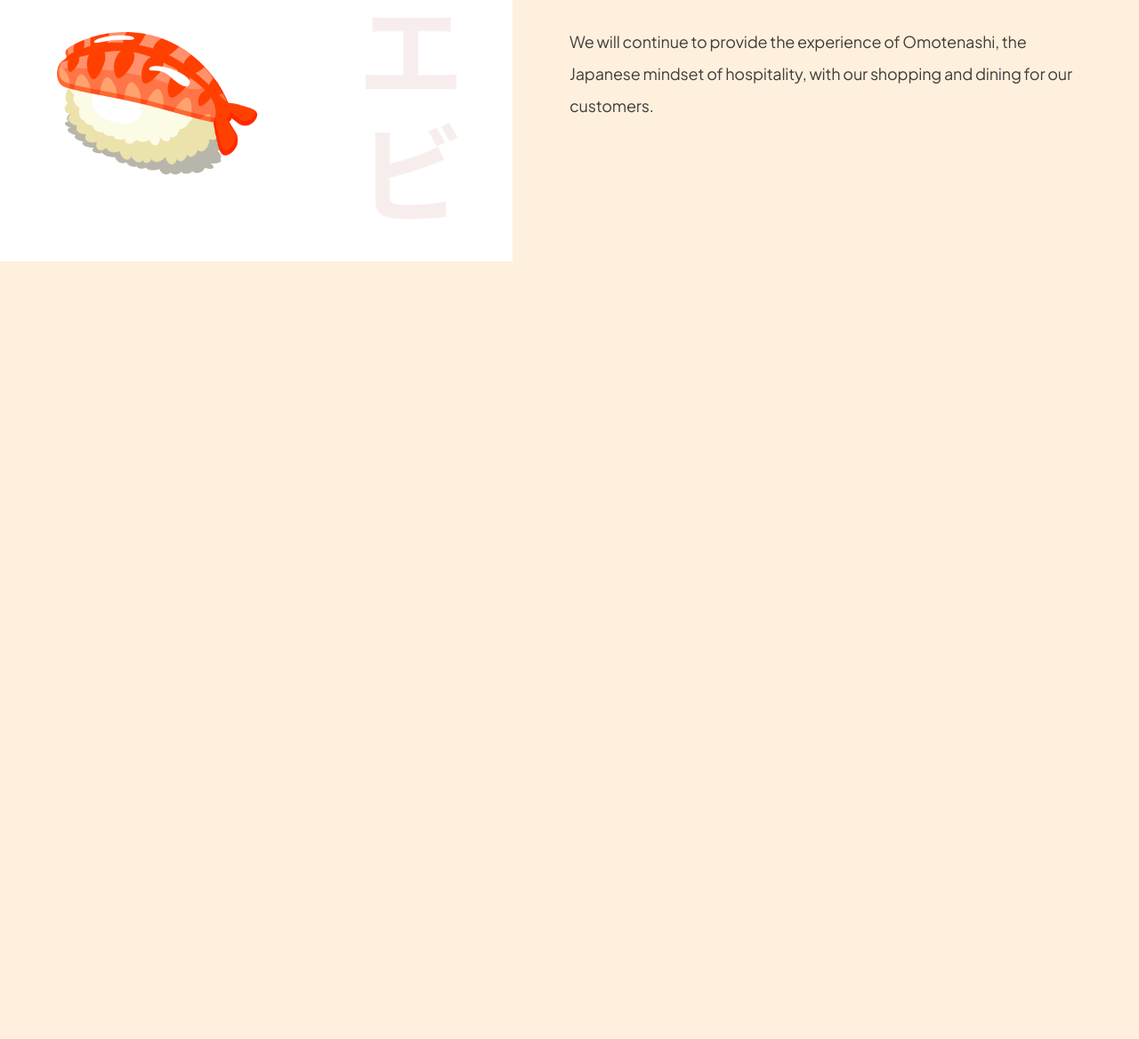
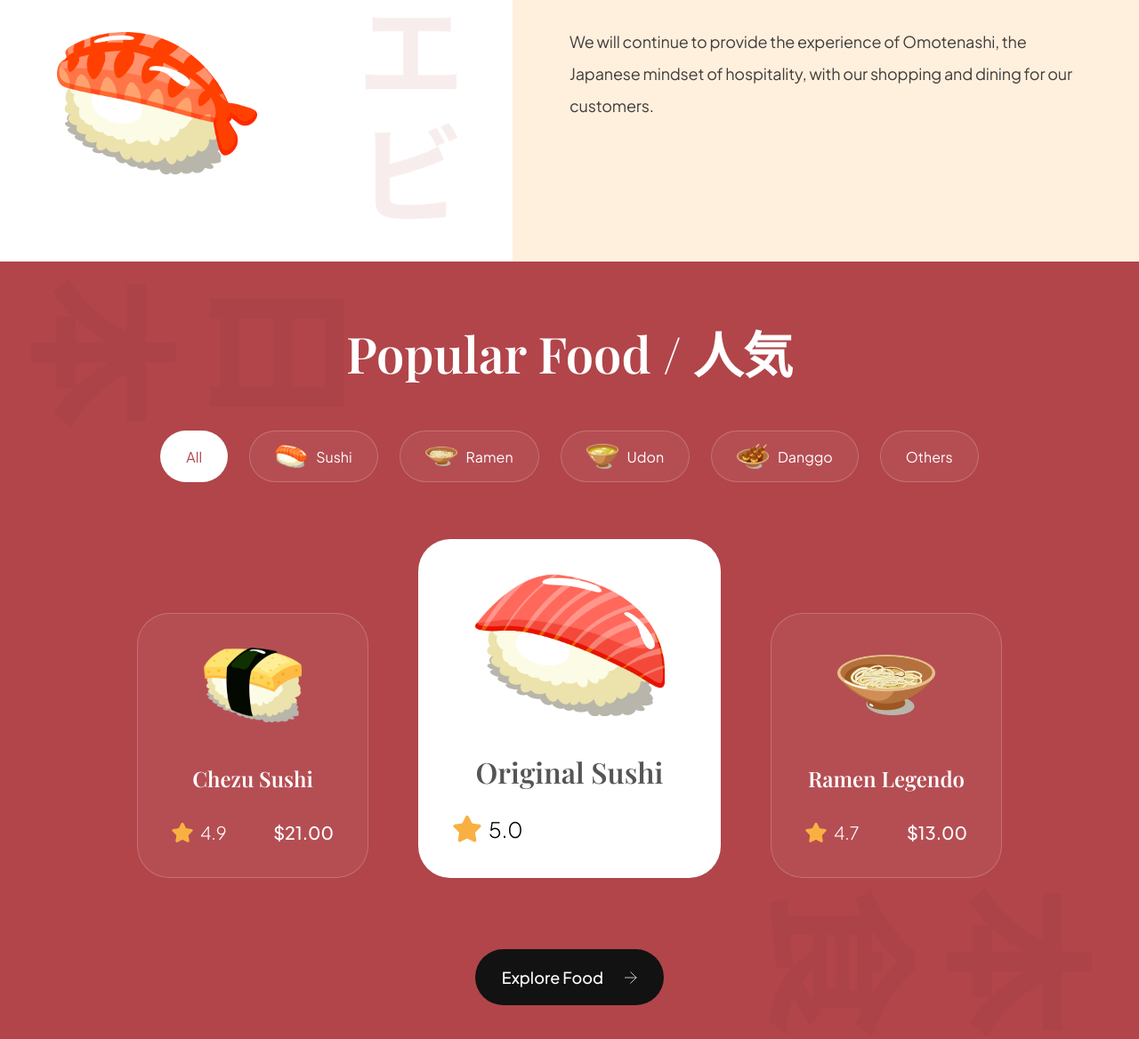
Before and after one commit to sworrrnimaS/Sushi-Website, a website built with Vite: page index.html in a window 1280 px wide. Shown: the part 1224-2392 px from the top of the page at 89% size. Before the commit the page ends 1518 px from the top, so only its background shows below. Built offline with nearby package versions, Linux system fonts and the light colour scheme.

Commit message:
Completed the Menu/ Popular section

```diff
--- a/css/sections/popular.css
+++ b/css/sections/popular.css
@@ -0,0 +1,183 @@
+.popular-foods {
+  padding: 64px;
+  display: flex;
+  flex-direction: column;
+  background-color: var(--primary-color);
+  background-image: url("../../assets/popular_bg.png");
+  background-position: center;
+  background-repeat: no-repeat;
+  background-size: contain;
+  overflow: hidden;
+}
+
+.popular-foods__title {
+  font-size: 56px;
+  font-family: var(--playfair-display);
+  font-weight: 600;
+  line-height: 78px;
+  color: #fff;
+  text-align: center;
+}
+
+.popular-foods__filters {
+  margin-top: 48px;
+  max-width: 100%;
+  overflow-x: auto;
+  display: flex;
+  justify-content: center;
+  gap: 24px;
+}
+
+.popular-foods__filter-btn {
+  padding: 10px 28px;
+  display: flex;
+  flex-direction: row;
+  align-items: center;
+  gap: 10px;
+  background: rgba(255, 255, 255, 0.05);
+  border: 1px solid rgba(255, 255, 255, 0.2);
+  border-radius: 46px;
+  font-size: 16px;
+  font-weight: 300px;
+  line-height: 25px;
+  font-family: var(--plus-jakarta-sans);
+  color: #fff;
+  cursor: pointer;
+}
+
+.popular-foods__filter-btn img {
+  width: 36px;
+  height: 36px;
+  object-fit: contain;
+}
+
+.popular-foods__filter-btn.active {
+  background: #fff;
+  color: var(--primary-color);
+}
+
+.popular-foods__filter-btn:hover {
+  background: #fff;
+  color: var(--primary-color);
+}
+
+.popular-foods__catalogue {
+  margin-top: 64px;
+  display: flex;
+  justify-content: center;
+  align-items: flex-end;
+  flex-wrap: wrap;
+  gap: 56px;
+}
+
+.popular-foods__button {
+  width: fit-content;
+  padding: 20px 30px; /*T|B L|R*/
+  margin: 80px auto 0;
+  font-weight: 500;
+  font-size: 18px;
+  line-height: 23px;
+  font-family: var(--plus-jakarta-sans);
+  color: #fff;
+  border: none;
+  outline: none;
+  background: var(--secondary-color);
+  border-radius: 64px;
+  cursor: pointer;
+}
+
+.popular-foods__button img {
+  width: 14px;
+  height: 14px;
+  object-fit: contain;
+  margin-left: 21px;
+}
+
+.popular-foods__card {
+  padding: 38px;
+  min-width: 260px;
+  height: fit-content;
+  display: flex;
+  align-items: center;
+  flex-direction: column;
+  border-radius: 36px;
+  background: rgba(255, 255, 255, 0.05);
+  border: 1px solid rgba(255, 255, 255, 0.2);
+}
+
+.popular-foods__card-image {
+  width: 110px;
+  height: 84px;
+  object-fit: contain;
+}
+
+.popular-foods__card-title {
+  margin-top: 47px;
+  font-weight: 600;
+  font-size: 24px;
+  line-height: 32px;
+  font-family: var(--playfair-display);
+  color: #fff;
+  text-align: center;
+}
+
+.popular-foods__card-details {
+  width: 100%;
+  margin-top: 32px;
+}
+
+.popular-foods__card-rating {
+  display: flex;
+  align-items: center;
+  gap: 8px;
+}
+
+.popular-foods__card-rating img {
+  width: 24px;
+  height: 24px;
+  object-fit: contain;
+}
+
+.popular-foods__card-rating p {
+  font-size: 20px;
+  font-weight: 300;
+  font-family: var(--plus-jakarta-sans);
+  color: #fff;
+}
+
+.popular-foods__card-price {
+  font-size: 20px;
+  font-weight: 500;
+  font-family: var(--plus-jakarta-sans);
+  color: #fff;
+}
+
+.popular-foods__card.active-card {
+  background: #fff;
+  width: 340px;
+}
+
+.popular-foods__card.active-card .popular-foods__card-image {
+  width: 214px;
+  height: 160px;
+}
+
+.popular-foods__card.active-card .popular-foods__card-title {
+  color: var(--black-500);
+  font-size: 32px;
+}
+
+.popular-foods__card.active-card .popular-foods__card-rating img {
+  width: 32px;
+  height: 32px;
+}
+
+.popular-foods__card.active-card .popular-foods__card-rating p {
+  font-size: 24px;
+  color: var(--grey-100);
+}
+
+.popular-foods__card.active-card .popular-foods__card-price {
+  font-size: 24px;
+  coloe: var(--secondary-color);
+}
--- a/index.html
+++ b/index.html
@@ -109,6 +109,76 @@
         </p>
       </div>
     </section>
+    <section class="popular-foods" id="menu">
+      <h2 class="popular-foods__title">Popular Food / 人気</h2>
+      <div class="popular-foods__filters sushi__hide-scrollbar">
+        <button class="popular-foods__filter-btn active">All</button>
+        <button class="popular-foods__filter-btn">
+          <img src="assets/sushi-9.png" alt="sushi9" />Sushi
+        </button>
+        <button class="popular-foods__filter-btn">
+          <img src="assets/sushi-8.png" alt="sushi8" />Ramen
+        </button>
+        <button class="popular-foods__filter-btn">
+          <img src="assets/sushi-7.png" alt="sushi7" />Udon
+        </button>
+        <button class="popular-foods__filter-btn">
+          <img src="assets/sushi-6.png" alt="sushi6" />Danggo
+        </button>
+        <button class="popular-foods__filter-btn">Others</button>
+      </div>
+      <div class="popular-foods__catalogue">
+        <article class="popular-foods__card">
+          <img
+            class="popular-foods__card-image"
+            src="assets/sushi-12.png"
+            alt="sushi12"
+          />
+          <h4 class="popular-foods__card-title">Chezu Sushi</h4>
+          <div class="popular-foods__card-details flex-between">
+            <div class="popular-foods__card-rating">
+              <img src="assets/star.svg" alt="star" />
+              <p>4.9</p>
+            </div>
+            <p class="popular-foods__card-price">$21.00</p>
+          </div>
+        </article>
+        <article class="popular-foods__card active-card">
+          <img
+            class="popular-foods__card-image"
+            src="assets/sushi-11.png"
+            alt="sushi11"
+          />
+          <h4 class="popular-foods__card-title">Original Sushi</h4>
+          <div class="popular-foods__card-details flex-between">
+            <div class="popular-foods__card-rating">
+              <img src="assets/star.svg" alt="star" />
+              <p>5.0</p>
+            </div>
+            <p class="popular-foods__card-price">$19.00</p>
+          </div>
+        </article>
+        <article class="popular-foods__card">
+          <img
+            class="popular-foods__card-image"
+            src="assets/sushi-10.png"
+            alt="sushi10"
+          />
+          <h4 class="popular-foods__card-title">Ramen Legendo</h4>
+          <div class="popular-foods__card-details flex-between">
+            <div class="popular-foods__card-rating">
+              <img src="assets/star.svg" alt="star" />
+              <p>4.7</p>
+            </div>
+            <p class="popular-foods__card-price">$13.00</p>
+          </div>
+        </article>
+      </div>
+      <button class="popular-foods__button">
+        Explore Food
+        <img src="assets/arrow-right.svg" alt="arrow-right" />
+      </button>
+    </section>
     <script src="js/script.js"></script>
   </body>
 </html>
```
Also changed, not shown: 1 other file.
